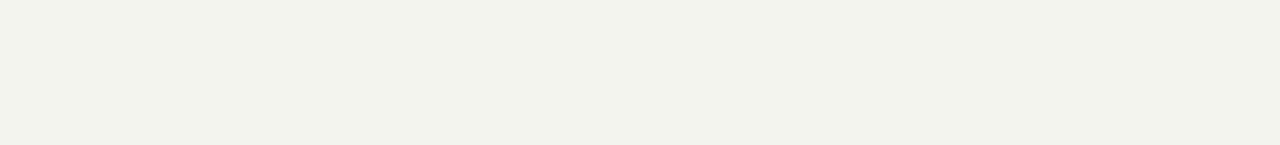
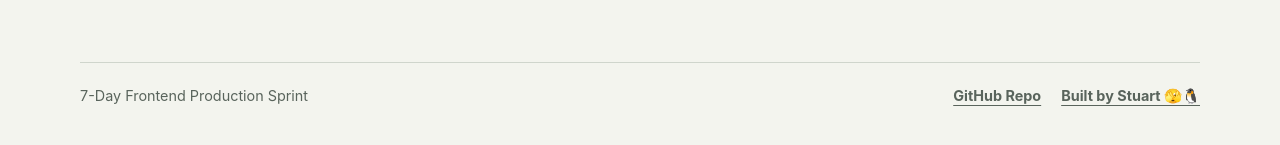
Before and after one commit to stuartchendev/7-day-frontend-production-sprint, a React (Vite) app: page / in a window 1280 px wide. Shown: the part 1696-1841 px from the top of the page. Before the commit the page ends 1790 px from the top, so only its background shows below. Built offline with nearby package versions, Linux system fonts and the light colour scheme.

Commit message:
feat: add homepage footer

```diff
--- a/src/app/SprintIndexPage.tsx
+++ b/src/app/SprintIndexPage.tsx
@@ -76,6 +76,27 @@ export function SprintIndexPage({ days }: SprintIndexPageProps) {
         )
         }
       </section>
+      <footer className="site-footer">
+        <p>7-Day Frontend Production Sprint</p>
+
+        <nav aria-label="Footer">
+          <a
+            href="https://github.com/stuartchendev/7-day-frontend-production-sprint"
+            target="_blank"
+            rel="noreferrer"
+          >
+            GitHub Repo
+          </a>
+
+          <a
+            href="https://github.com/stuartchendev"
+            target="_blank"
+            rel="noreferrer"
+          >
+            Built by Stuart 🫣🐧
+          </a>
+        </nav>
+      </footer>
     </main >
   )
 }
--- a/src/app/app.css
+++ b/src/app/app.css
@@ -1464,3 +1464,36 @@ h1 {
     display: none;
   }
 }
+
+.site-footer {
+  display: flex;
+  align-items: center;
+  justify-content: space-between;
+  gap: 20px;
+  margin: 64px auto 0;
+  padding: 24px 0 32px;
+  border-top: 1px solid #cfd5cc;
+  color: #59645c;
+  font-size: 0.9rem;
+}
+
+.site-footer p {
+  margin: 0;
+}
+
+.site-footer nav {
+  display: flex;
+  gap: 20px;
+}
+
+.site-footer a {
+  font-weight: 700;
+  text-underline-offset: 0.25em;
+}
+
+@media (max-width: 640px) {
+  .site-footer {
+    flex-direction: column;
+    align-items: flex-start;
+  }
+}
```
